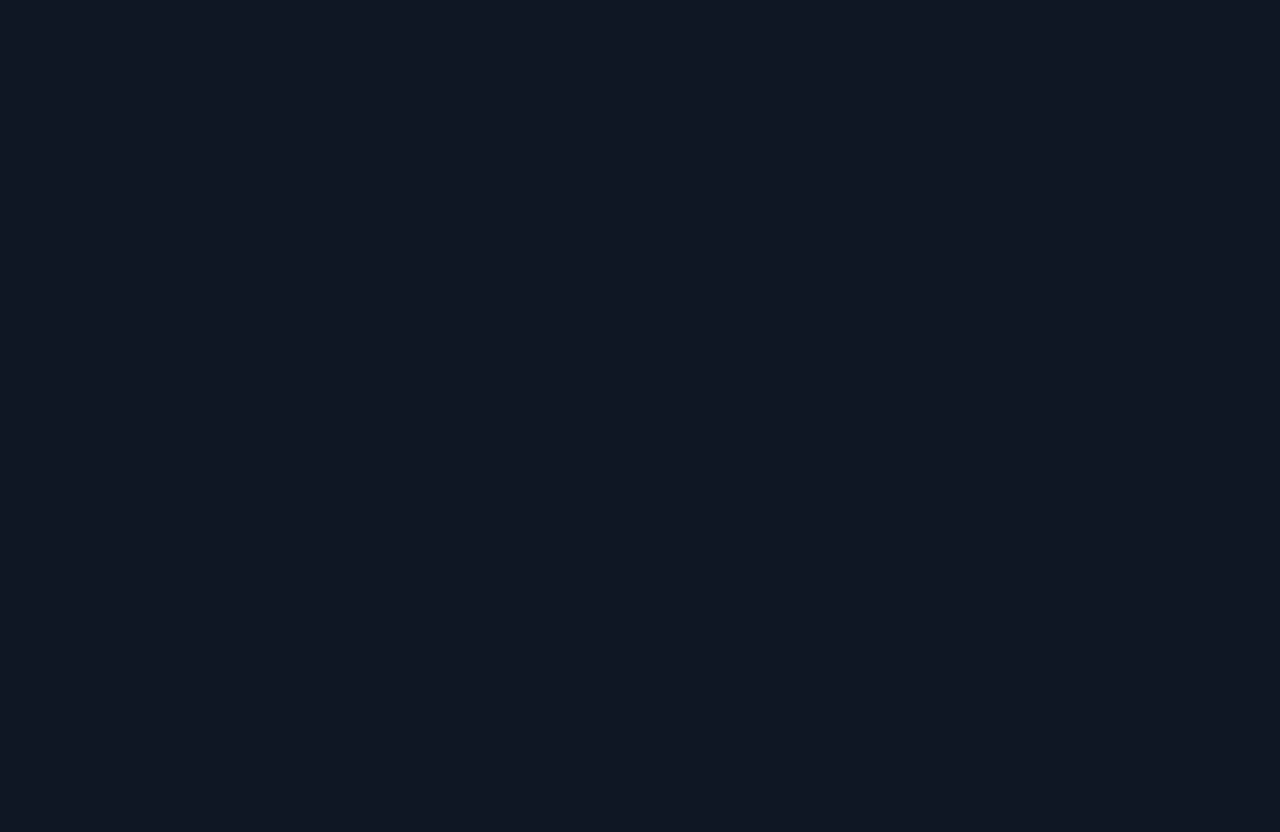
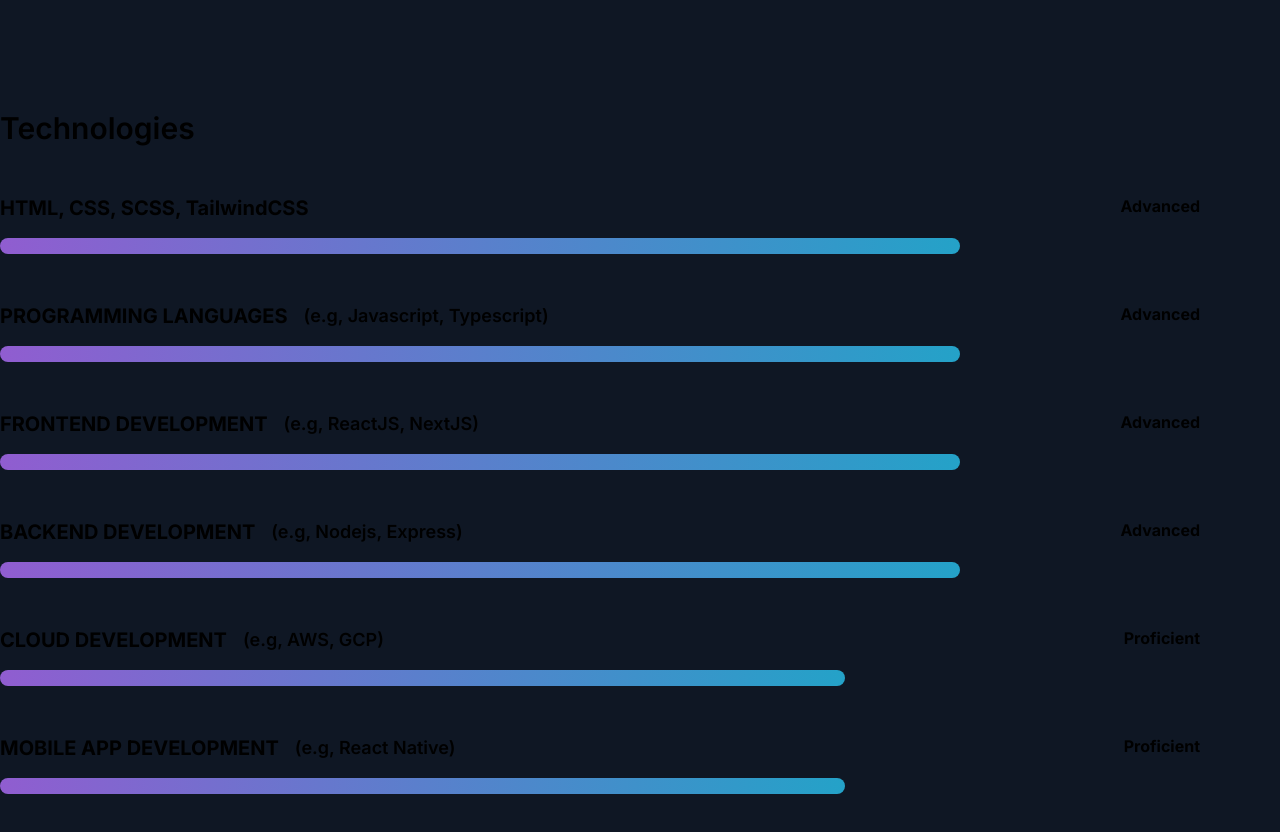
Before and after one commit to harrigit/New_Portfolio, a Next.js app: page / in a window 1280 px wide. Shown: the part 1870-2702 px from the top of the page. Before the commit the page ends 1868 px from the top, so only its background shows below. Built offline with nearby package versions, Linux system fonts and the light colour scheme.

Commit message:
Technologies Done

```diff
--- a/app/globals.css
+++ b/app/globals.css
@@ -34,3 +34,22 @@
   box-shadow: 0 0 15px rgba(36, 162, 200, 0.9);
   /* Increase the shadow size on hover */
 }
+
+
+.advanced {
+  width: 75%;
+}
+
+.proficient {
+  width: 66%;
+}
+
+@media (max-width: 1024px) {
+  .advanced {
+    width: 100%;
+  }
+
+  .proficient {
+    width: 80%;
+  }
+}
--- a/app/page.tsx
+++ b/app/page.tsx
@@ -1,13 +1,15 @@
 import Header from "@/components/Header";
 import HeroSection from "@/components/HeroSection";
 import ProjectSection from "@/components/ProjectSection";
+import TechnologiesSection from "@/components/TechnologiesSection";
 
 export default function Home() {
   return (
-    <main className='md:container md:mx-auto'>
+    <main className='md:container md:mx-auto mb-72'>
       <Header />
       <HeroSection />
       <ProjectSection />
+      <TechnologiesSection />
     </main>
   );
 }
--- a/assets/copy.ts
+++ b/assets/copy.ts
@@ -1,3 +1,5 @@
+import { Project, Technology, TechLevel } from "@/types";
+
 export const HERO_DESCRIPTION =
   "I'm Naveed Abdullah, a Full-Stack Web Developer with a passion for building exceptional web applications and interfaces. With a rich blend of frontend finesse and backend wizardry, I transform ideas into seamless, user-centric online experiences.";
 
@@ -38,3 +40,36 @@
     image: null,
   },
 ];
+
+export const TECHNOLOGIES: Technology[] = [
+  {
+    name: "HTML, CSS, SCSS, TailwindCSS",
+    eg: "",
+    level: TechLevel.Advanced,
+  },
+  {
+    name: "PROGRAMMING LANGUAGES ",
+    eg: "(e.g, Javascript, Typescript)",
+    level: TechLevel.Advanced,
+  },
+  {
+    name: "FRONTEND DEVELOPMENT",
+    eg: "(e.g, ReactJS, NextJS)",
+    level: TechLevel.Advanced,
+  },
+  {
+    name: "BACKEND DEVELOPMENT",
+    eg: " (e.g, Nodejs, Express)",
+    level: TechLevel.Advanced,
+  },
+  {
+    name: "CLOUD DEVELOPMENT",
+    eg: "(e.g, AWS, GCP)",
+    level: TechLevel.Proficient,
+  },
+  {
+    name: "MOBILE APP DEVELOPMENT ",
+    eg: "(e.g, React Native)",
+    level: TechLevel.Proficient,
+  },
+];
--- a/components/HeroSection.tsx
+++ b/components/HeroSection.tsx
@@ -27,7 +27,6 @@
           </button>
         </div>
         <div className='col-span-2 lg:col-span-1 order-1 lg:order-2 h-[11rem] sm:h-[13rem] lg:h-full'>
-          {/* TODO add an image */}
           <div className='relative'>
             <div className='absolute z-[10] top-[70px] lg:top-[8rem] right-[0px] lg:right-[6rem]'>
               <Image
--- /dev/null
+++ b/components/TechnologiesSection.tsx
@@ -0,0 +1,16 @@
+import React from "react";
+import TechnologyBar from "./TechnologyBar";
+import { TECHNOLOGIES } from "@/assets/copy";
+
+function TechnologiesSection() {
+  return (
+    <div id='technologies' className='mt-28 mx-8 xl:mx-auto'>
+      <span className='text-3xl font-semibold mb-12'>Technologies</span>
+      {TECHNOLOGIES.map((tech, index) => (
+        <TechnologyBar {...tech} key={index} />
+      ))}
+    </div>
+  );
+}
+
+export default TechnologiesSection;
--- /dev/null
+++ b/components/TechnologyBar.tsx
@@ -0,0 +1,23 @@
+import { TechLevel, Technology } from "@/types";
+import React from "react";
+
+function TechnologyBar({ name, level, eg }: Technology) {
+  return (
+    <div className='my-12'>
+      <div className='flex justify-between my-4'>
+        <div className='flex flex-col lg:flex-row md:space-x-4'>
+          <span className='text-xl font-bold'>{name}</span>
+          <span className='text-lg font-semibold'>{eg}</span>
+        </div>
+        <span className='text font-bold md:mr-[5rem]'>{TechLevel[level]}</span>
+      </div>
+      <div
+        className={`h-2 md:h-4 ${TechLevel[
+          level
+        ].toLowerCase()} w-full bg-gradient-to-r from-secondary to-accent rounded-full`}
+      ></div>
+    </div>
+  );
+}
+
+export default TechnologyBar;
--- a/types.d.ts
+++ /dev/null
@@ -1,6 +0,0 @@
-type Project = {
-  name: string;
-  description: string;
-  technologies: string[];
-  image: string | null;
-};
--- /dev/null
+++ b/types.ts
@@ -0,0 +1,18 @@
+export type Project = {
+  name: string;
+  description: string;
+  technologies: string[];
+  image: string | null;
+};
+
+export enum TechLevel {
+  Advanced,
+  Proficient,
+  Learning,
+}
+
+export type Technology = {
+  name: string;
+  eg: string;
+  level: TechLevel;
+};
```
